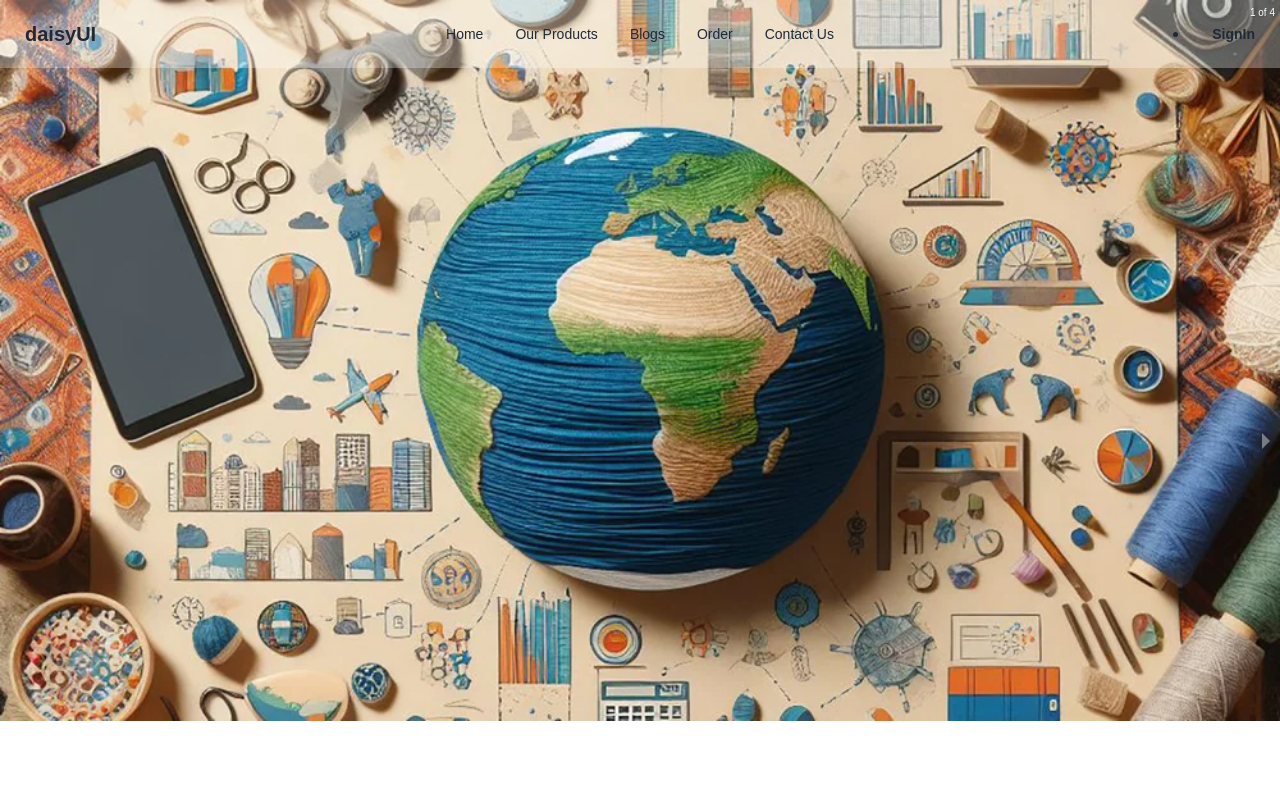
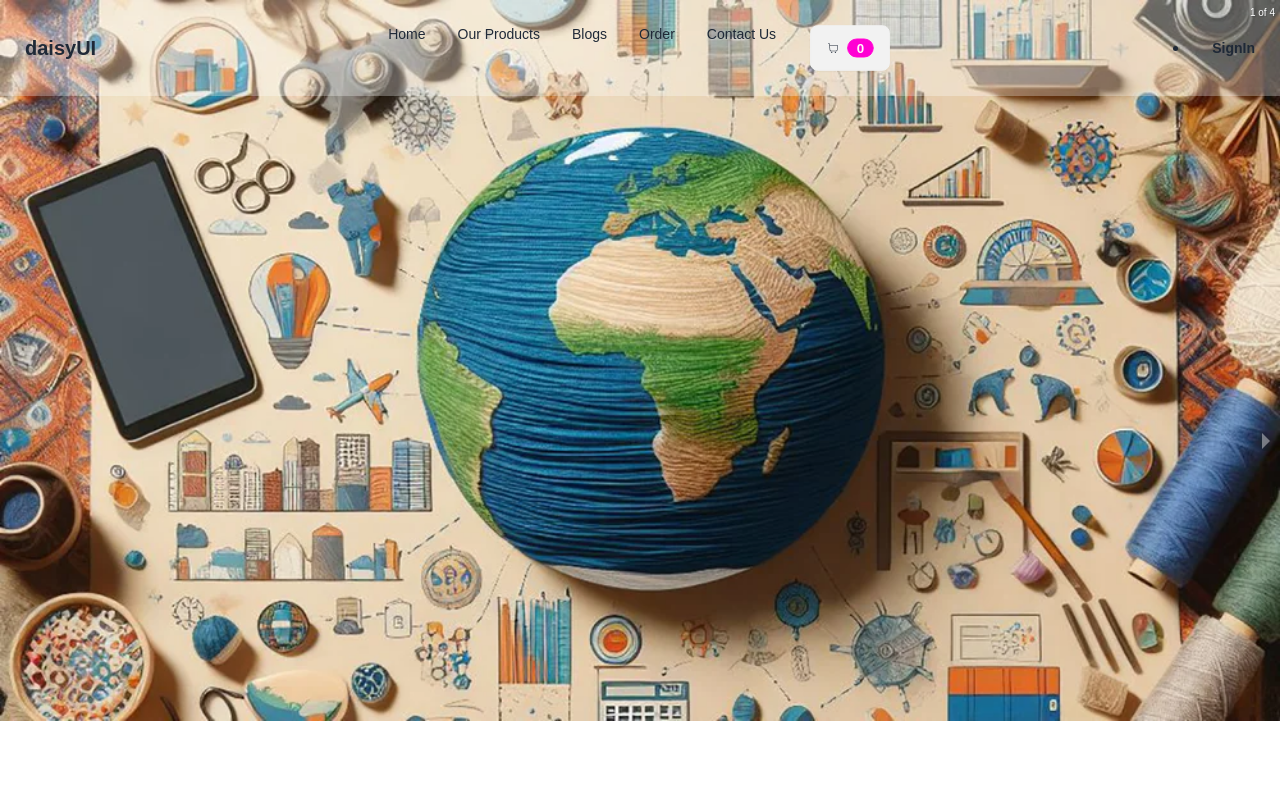
Before and after one commit to sakirmohammad775/Sustainable-Textile-Client, a React (Vite) app: page / in a window 1280 px wide. Shown: the top 800 px of the page. Built offline with nearby package versions, Linux system fonts and the light colour scheme; no server answers.

Commit message:
cart setup

```diff
--- a/src/Shared/Navbar/Navbar.jsx
+++ b/src/Shared/Navbar/Navbar.jsx
@@ -2,6 +2,7 @@ import React, { useContext } from 'react';
 import { Link } from 'react-router-dom';
 import { AuthContext } from '../../Providers/AuthProvider';
 import Swal from 'sweetalert2';
+import { CiShoppingCart } from 'react-icons/ci';
 
 const Navbar = () => {
   const { user, logOut } = useContext(AuthContext)
@@ -25,6 +26,12 @@ const Navbar = () => {
       <li><Link to="/blogPage">Blogs</Link></li>
       <li><Link to="/order/nylon">Order</Link></li>
       <li><Link to="/contactUs">Contact Us</Link></li>
+      <li><Link to="/">
+        <button className="btn">
+          <CiShoppingCart />
+          <div className="badge badge-secondary">0</div>
+        </button>
+      </Link></li>
     </>
 
   return (
```
Also changed, not shown: 1 other file (tests, documents, lock files or other folders).
